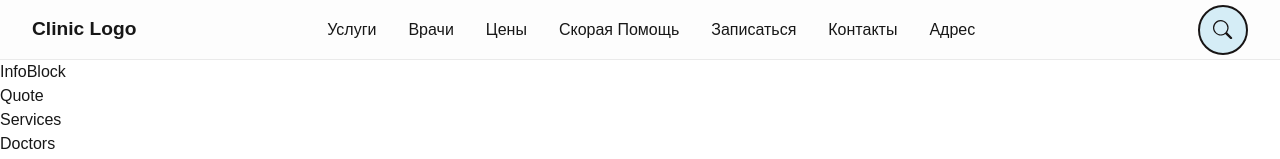
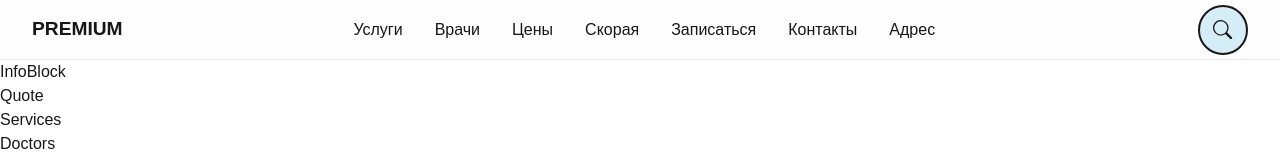
Before and after one commit to amirakupov/Premium, a Next.js app in the folder premium-website/: page / in a window 1280 px wide. Shown: the top 159 px of the page. Built offline with nearby package versions, Linux system fonts and the light colour scheme.

Commit message:
burger menu

```diff
--- /dev/null
+++ b/premium-website/app/components/Header.module.css
@@ -0,0 +1,121 @@
+/* app/components/Header.module.css */
+
+/* =============== HEADER LAYOUT =============== */
+
+.header {
+    background-color: #fdfdfd;
+    display: flex;
+    align-items: center;
+    justify-content: space-between;
+    padding: 0 2rem;
+    height: 60px;
+    border-bottom: 1px solid #eaeaea;
+    position: relative;
+  }
+
+  .logo {
+    font-weight: bold;
+    font-size: 1.2rem;
+    color: #181515;
+  }
+
+  /* Desktop Nav (horizontal) */
+  .nav {
+    display: flex;
+    gap: 2rem;
+    margin: 0 2rem;
+    align-items: center;
+    color: #181515;
+  }
+
+  /* Desktop Search Bar */
+  .desktopSearch {
+    margin-left: 2rem;
+  }
+
+  /* =============== BURGER/CLOSE ICON =============== */
+
+  .burger {
+    display: none;
+    background: none;
+    border: none;
+    font-size: 1.5rem;
+    cursor: pointer;
+    transition: transform 0.3s ease;
+    color: #181515;
+  }
+
+  .rotateIcon {
+    transform: rotate(180deg);
+  }
+
+  /* =============== FULLSCREEN OVERLAY (MOBILE) =============== */
+
+  .mobileNav {
+    /* hidden on desktop */
+    display: none;
+    position: fixed;
+    top: 0;
+    left: 0;
+    width: 100%;
+    height: 100%;
+
+    /* place content above the pseudo-element */
+    pointer-events: none;
+
+    /* slide from top: -100% -> 0 */
+    transform: translateY(-100%);
+    transition: transform 0.5s ease;
+    z-index: 9999;
+  }
+
+  /* The blurred background using a pseudo-element */
+  .mobileNav::before {
+    content: "";
+    position: absolute;
+    top: 0;
+    left: 0;
+    right: 0;
+    bottom: 0;
+
+    /* translucent dark background + blur */
+    background-color: rgba(0, 0, 0, 0.3);
+    -webkit-backdrop-filter: blur(8px); /* Safari prefix */
+    backdrop-filter: blur(8px);
+
+    pointer-events: auto;
+  }
+
+  /* The actual menu content, stacked in center */
+  .mobileNavContent {
+    position: relative; /* to appear above ::before */
+    display: flex;
+    flex-direction: column;
+    align-items: center;
+    justify-content: center;
+    height: 100%;
+    gap: 2rem;
+
+    pointer-events: auto; /* crucial so the links and close button are clickable */
+  }
+
+  .mobileNavOpen {
+    transform: translateY(0);
+  }
+
+  /* =============== RESPONSIVENESS =============== */
+
+  @media (max-width: 768px) {
+    .nav,
+    .desktopSearch {
+      display: none;
+    }
+
+    .burger {
+      display: block;
+    }
+
+    .mobileNav {
+      display: block; /* now we can see + animate the transform for mobile */
+    }
+  }
--- a/premium-website/app/components/Header.tsx
+++ b/premium-website/app/components/Header.tsx
@@ -1,45 +1,91 @@
 // app/components/Header.tsx
+
 'use client';
 
 import Link from 'next/link';
+import { useState } from 'react';
+import { AiOutlineMenu, AiOutlineClose } from 'react-icons/ai';
 import SearchBar from './Searchbar';
-import { CSSProperties } from 'react';
-
-const headerStyle: CSSProperties = {
-  backgroundColor: '#fdfdfd', // Milk white
-  display: 'flex',
-  alignItems: 'center',
-  padding: '0 2rem',
-  height: '60px',
-  borderBottom: '1px solid #eaeaea',
-};
+import styles from './Header.module.css';
 
 export default function Header() {
+  const [menuOpen, setMenuOpen] = useState(false);
+
+  const toggleMenu = () => {
+    setMenuOpen(!menuOpen);
+  };
+
+  // If you want to close by tapping the blurred background:
+  const closeMenu = () => {
+    setMenuOpen(false);
+  };
+
   return (
-    <header style={headerStyle}>
-      <div style={{ fontWeight: 'bold', fontSize: '1.2rem' }}>
-        Clinic Logo
-      </div>
-      <nav
-        style={{
-          display: 'flex',
-          gap: '2rem',
-          flex: 1,
-          justifyContent: 'center',
-        }}
-      >
+    <header className={styles.header}>
+      {/* LEFT: LOGO */}
+      <div className={styles.logo}>PREMIUM</div>
+
+      {/* DESKTOP NAV */}
+      <nav className={styles.nav}>
         <Link href="/services">Услуги</Link>
         <Link href="/doctors">Врачи</Link>
         <Link href="/prices">Цены</Link>
-        <Link href="/emergency">Скорая Помощь</Link>
+        <Link href="/emergency">Скорая</Link>
         <Link href="/consultation">Записаться</Link>
         <Link href="/#contacts">Контакты</Link>
         <Link href="/#address">Адрес</Link>
       </nav>
 
-      {/* The snippet's search circle (50x50 + border + padding + icon) */}
-      <div style={{ marginLeft: '2rem' }}>
+      {/* DESKTOP SEARCH */}
+      <div className={styles.desktopSearch}>
         <SearchBar />
+      </div>
+
+      {/* BURGER or CLOSE (MOBILE ONLY) */}
+      <button
+        className={`${styles.burger} ${menuOpen ? styles.rotateIcon : ''}`}
+        onClick={toggleMenu}
+        aria-label="Mobile Menu"
+      >
+        {menuOpen ? <AiOutlineClose /> : <AiOutlineMenu />}
+      </button>
+
+      {/* FULLSCREEN OVERLAY (MOBILE) */}
+      <div
+        className={`${styles.mobileNav} ${
+          menuOpen ? styles.mobileNavOpen : ''
+        }`}
+        onClick={closeMenu} /* if you want to close by tapping the blur */
+      >
+        <div
+          className={styles.mobileNavContent}
+          onClick={(e) => e.stopPropagation()} /* prevent close when tapping menu */
+        >
+          <Link href="/services" onClick={() => setMenuOpen(false)}>
+            Услуги
+          </Link>
+          <Link href="/doctors" onClick={() => setMenuOpen(false)}>
+            Врачи
+          </Link>
+          <Link href="/prices" onClick={() => setMenuOpen(false)}>
+            Цены
+          </Link>
+          <Link href="/emergency" onClick={() => setMenuOpen(false)}>
+            Скорая
+          </Link>
+          <Link href="/consultation" onClick={() => setMenuOpen(false)}>
+            Записаться
+          </Link>
+          <Link href="/#contacts" onClick={() => setMenuOpen(false)}>
+            Контакты
+          </Link>
+          <Link href="/#address" onClick={() => setMenuOpen(false)}>
+            Адрес
+          </Link>
+
+          {/* Mobile Search (optional) */}
+          <SearchBar />
+        </div>
       </div>
     </header>
   );
--- a/premium-website/app/components/Searchbar.module.css
+++ b/premium-website/app/components/Searchbar.module.css
@@ -1,10 +1,11 @@
+/* app/components/SearchBar.module.css */
 
 /* The outer circle */
 .searchForm {
   position: relative;
   width: 50px;
   height: 50px;
-  background: rgb(213, 237, 246);
+  background: rgb(213, 237, 246);  /* Light blue-ish background */
   box-sizing: border-box;
   border-radius: 25px;
   border: 2px solid #181515;
@@ -26,10 +27,10 @@
   border-radius: 20px;
   padding: 0 20px;
   box-sizing: border-box;
-  color: black
+  color: black; /* missing semicolon fixed */
 }
 
-/* The icon wrapper: position it absolutely, center the icon */
+/* The icon wrapper: positions the icon in the center */
 .iconWrapper {
   position: absolute;
   top: 50%;
@@ -45,13 +46,13 @@
   transition: all 0.8s;
 }
 
-/* The icon itself: can set a default color, size, etc. */
+/* The icon itself: default color & size */
 .icon {
   color: #181515;
-  font-size: 1.2em;  /* Adjust icon size */
+  font-size: 1.2em;
 }
 
-/* Hover effect: expand the circle from 50px → 300px, show input, recolor icon background */
+/* Hover effect: expand from 50px → 300px, show input, shift icon to the left */
 .searchForm:hover {
   width: 300px;
 }
@@ -63,9 +64,49 @@
 .searchForm:hover .iconWrapper {
   left: 10px;
   transform: translate(0, -50%);
-  background: rgb(213, 237, 246); /* Purple background behind the icon */
+  background: rgb(213, 237, 246); /* keep same light blue or change to taste */
 }
 
 .searchForm:hover .icon {
-  color: #2f2e2e;         /* White icon on purple background */
+  color: #2f2e2e; /* Slightly darker gray when hovered */
 }
+
+/* ===================== */
+/*   RESPONSIVE STYLES   */
+/* ===================== */
+
+/*
+   For smaller screens (e.g. mobile < 480px), we can reduce sizes
+   so the bar doesn't overflow or look huge on small devices.
+*/
+@media screen and (max-width: 480px) {
+  .searchForm {
+    width: 40px;
+    height: 40px;
+    border-radius: 20px;
+  }
+  .searchForm:hover {
+    width: 240px; /* narrower expansion on small screens */
+  }
+  .iconWrapper {
+    width: 32px;
+    height: 32px;
+    border-radius: 16px;
+  }
+  .icon {
+    font-size: 1em;
+  }
+  .searchForm input {
+    height: 32px;
+  }
+}
+
+/*
+   For larger screens (e.g. desktops > 1200px),
+   we can allow more space if desired.
+*/
+@media screen and (min-width: 1200px) {
+  .searchForm:hover {
+    width: 400px; /* Expand more on very large screens */
+  }
+}
--- a/premium-website/app/components/Searchbar.tsx
+++ b/premium-website/app/components/Searchbar.tsx
@@ -5,9 +5,7 @@ import styles from './Searchbar.module.css';
 export default function SearchBar() {
   return (
     <form className={styles.searchForm} action="#">
-      <input type="search" placeholder="Ищи тут:)" />
-
-      {/* Instead of <i class="fa fa-search" />, we use a React icon */}
+      <input type="search" placeholder=" Ищи тут:)" />
       <div className={styles.iconWrapper}>
         <BsSearch className={styles.icon} />
       </div>
```
